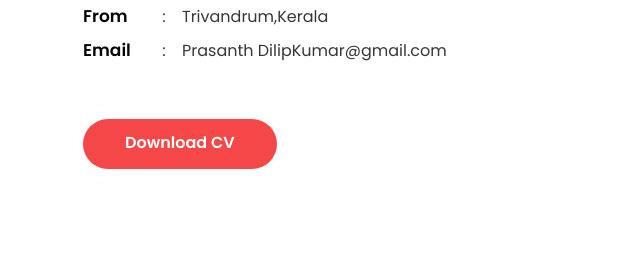
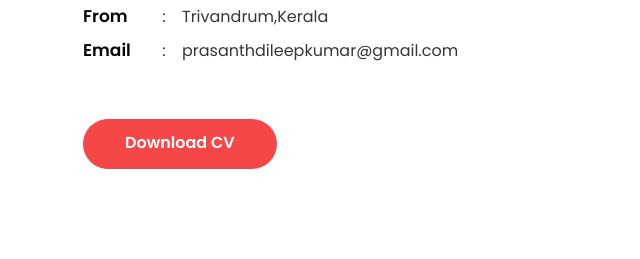
Before and after one commit to prasanth1156/portfolio, a plain HTML site: page about.html in a window 1280 px wide. Shown: the part 803-1062 px from the top of the page, 406-1046 px from the left. Drawn offline with Linux system fonts and the light colour scheme.

Commit message:
Update about.html

```diff
--- a/about.html
+++ b/about.html
@@ -125,7 +125,7 @@ Author URL: http://w3layouts.com
                             <li class="name-style">Email</li>
                             <li>:</li>
                             <li>
-                                <p><a href="mailto:maryateer@mail.com">Prasanth DilipKumar@gmail.com</a></p>
+                                <p><a href="mailto:maryateer@mail.com">prasanthdileepkumar@gmail.com</a></p>
                             </li>
                         </ul>
                     </div>
```
